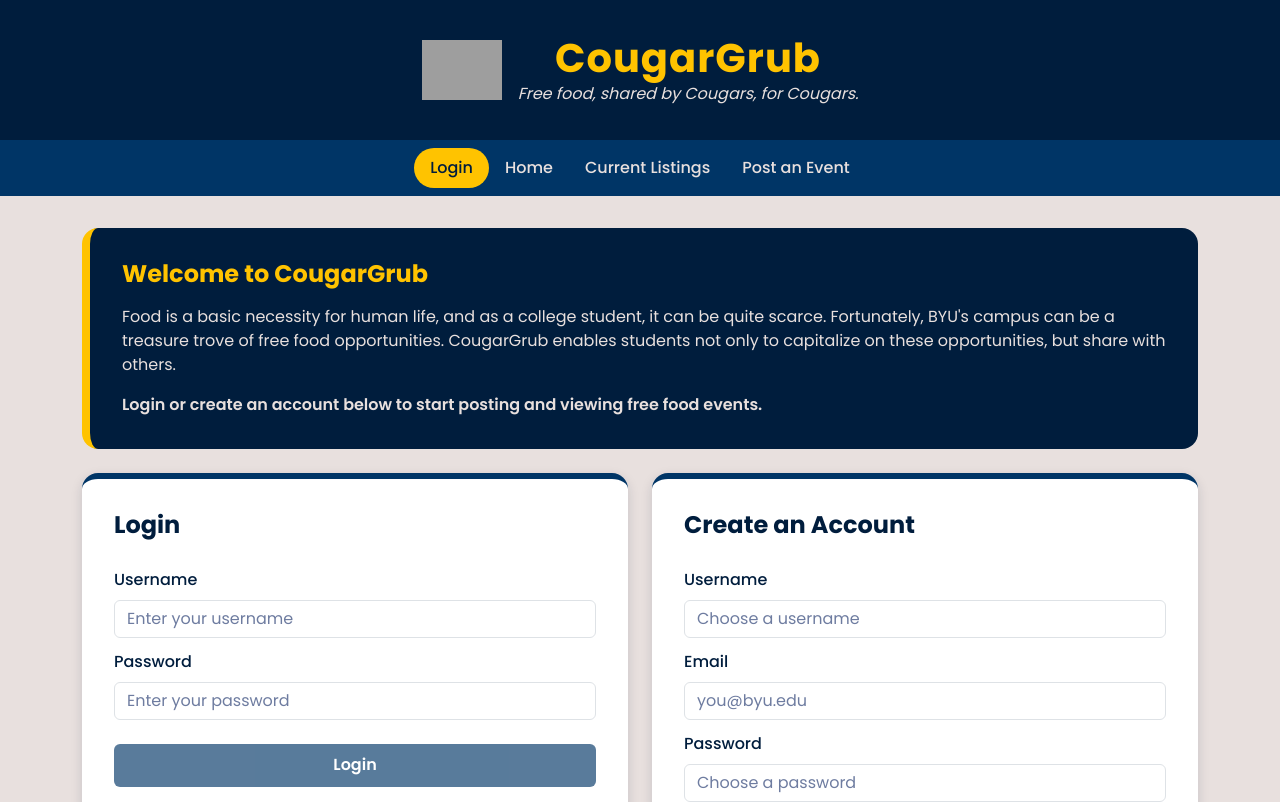
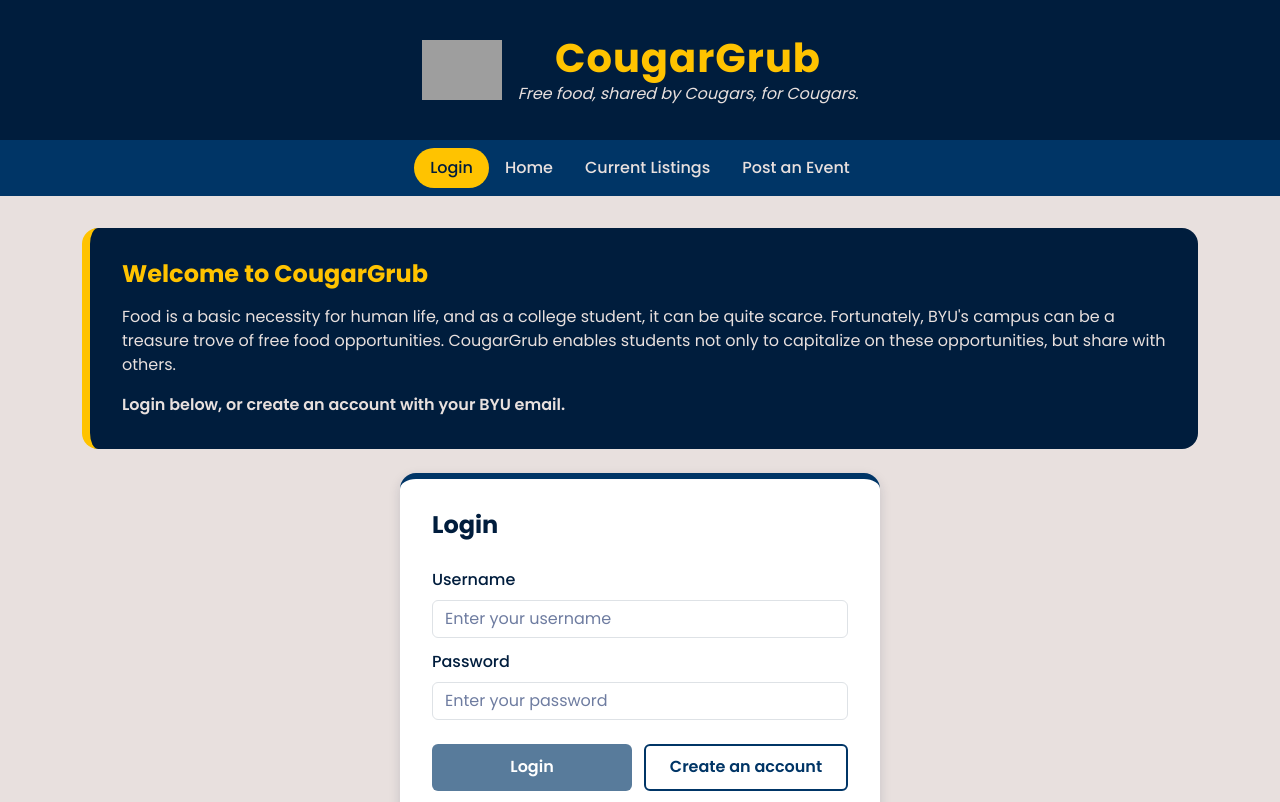
Before and after one commit to jamesse0/StartupIdea, a React (Vite) app: page / in a window 1280 px wide. Shown: the top 802 px of the page. Built offline with nearby package versions, Linux system fonts and the light colour scheme; grey boxes are pictures that could not be loaded.

Commit message:
combine login and registration int single tile

```diff
--- a/src/login/login.css
+++ b/src/login/login.css
@@ -10,14 +10,10 @@
     padding-bottom: 2rem;
 }
 
-@media (min-width: 768px) {
-    .login-page {
-        grid-template-columns: 1fr 1fr;
-    }
-
-    .login-page #welcome {
-        grid-column: 1 / -1;
-    }
+.login-page #login {
+    max-width: 480px;
+    width: 100%;
+    justify-self: center;
 }
 
 /* ---------- ID selectors ---------- */
@@ -79,8 +75,17 @@
 }
 
 /* ---------- Buttons ---------- */
+.login-page .button-row {
+    display: flex;
+    gap: 0.75rem;
+    margin-top: 1.5rem;
+}
+
+.login-page .button-row .btn {
+    flex: 1;
+}
+
 .login-page .btn-cougar {
-    margin-top: 1.5rem;
     background-color: var(--royal);
     color: #ffffff;
     font-weight: 600;
@@ -89,8 +94,20 @@
     transition: background-color 0.2s, color 0.2s;
 }
 
+.login-page .btn-cougar-outline {
+    background-color: #ffffff;
+    color: var(--royal);
+    font-weight: 600;
+    border: 2px solid var(--royal);
+    padding: 0.6rem;
+    transition: background-color 0.2s, color 0.2s, border-color 0.2s;
+}
+
 .login-page .btn-cougar:hover,
-.login-page .btn-cougar:focus {
+.login-page .btn-cougar:focus,
+.login-page .btn-cougar-outline:hover,
+.login-page .btn-cougar-outline:focus {
     background-color: var(--yellow);
+    border-color: var(--yellow);
     color: var(--navy);
 }
--- a/src/login/login.jsx
+++ b/src/login/login.jsx
@@ -4,6 +4,10 @@ import './login.css';
 export function Login({ userName, onAuthChange }) {
   const [loginName, setLoginName] = React.useState('');
   const [loginPassword, setLoginPassword] = React.useState('');
+  const [email, setEmail] = React.useState('');
+  const [isCreating, setIsCreating] = React.useState(false);
+
+  const canSubmit = loginName && loginPassword && (!isCreating || email);
 
   return (
     <main className="container login-page">
@@ -15,39 +19,37 @@ export function Login({ userName, onAuthChange }) {
           opportunities. CougarGrub enables students not only to capitalize on these
           opportunities, but share with others.
         </p>
-        <p>Login or create an account below to start posting and viewing free food events.</p>
+        <p>Login below, or create an account with your BYU email.</p>
       </section>
 
       <section id="login" className="card-panel">
-        <h2>Login</h2>
+        <h2>{isCreating ? 'Create an Account' : 'Login'}</h2>
         <form action="#" method="post">
           <label htmlFor="login-username" className="form-label">Username</label>
           <input type="text" id="login-username" className="form-control" name="username" placeholder="Enter your username" required value={loginName} onChange={(e) => setLoginName(e.target.value)} />
 
+          {isCreating && (
+            <>
+              <label htmlFor="register-email" className="form-label">BYU Email</label>
+              <input type="email" id="register-email" className="form-control" name="email" placeholder="you@byu.edu" required value={email} onChange={(e) => setEmail(e.target.value)} />
+            </>
+          )}
+
           <label htmlFor="login-password" className="form-label">Password</label>
           <input type="password" id="login-password" className="form-control" name="password" placeholder="Enter your password" required value={loginPassword} onChange={(e) => setLoginPassword(e.target.value)} />
 
-          <button type="submit" className="btn btn-cougar" disabled={!loginName || !loginPassword}>Login</button>
+          <div className="button-row">
+            <button type="submit" className="btn btn-cougar" disabled={!canSubmit}>
+              {isCreating ? 'Create Account' : 'Login'}
+            </button>
+            <button type="button" className="btn btn-cougar-outline" onClick={() => setIsCreating(!isCreating)}>
+              {isCreating ? 'Back to login' : 'Create an account'}
+            </button>
+          </div>
         </form>
         {/* Application data placeholder: once authenticated, the logged-in user's name will render here */}
         <p className="login-status">Currently logged in as: <span id="current-username">{userName || 'nobody yet'}</span></p>
       </section>
-
-      <section id="register" className="card-panel">
-        <h2>Create an Account</h2>
-        <form action="#" method="post">
-          <label htmlFor="register-username" className="form-label">Username</label>
-          <input type="text" id="register-username" className="form-control" name="username" placeholder="Choose a username" required />
-
-          <label htmlFor="register-email" className="form-label">Email</label>
-          <input type="email" id="register-email" className="form-control" name="email" placeholder="you@byu.edu" required />
-
-          <label htmlFor="register-password" className="form-label">Password</label>
-          <input type="password" id="register-password" className="form-control" name="password" placeholder="Choose a password" required />
-
-          <button type="submit" className="btn btn-cougar">Create Account</button>
-        </form>
-      </section>
     </main>
   );
 }
```
